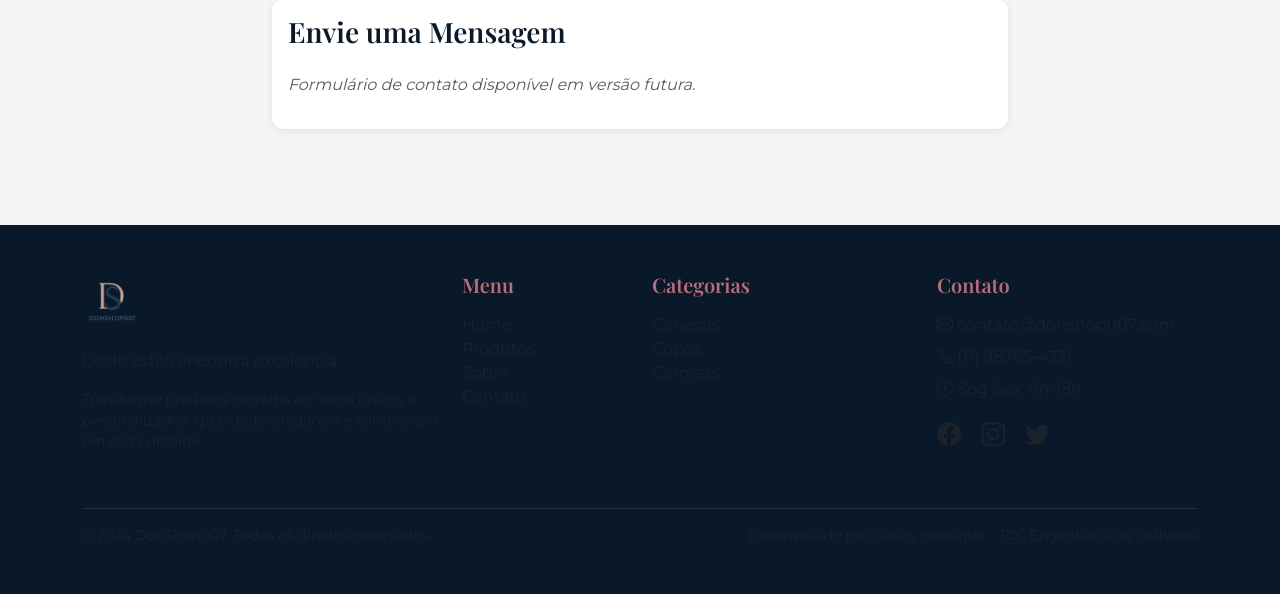
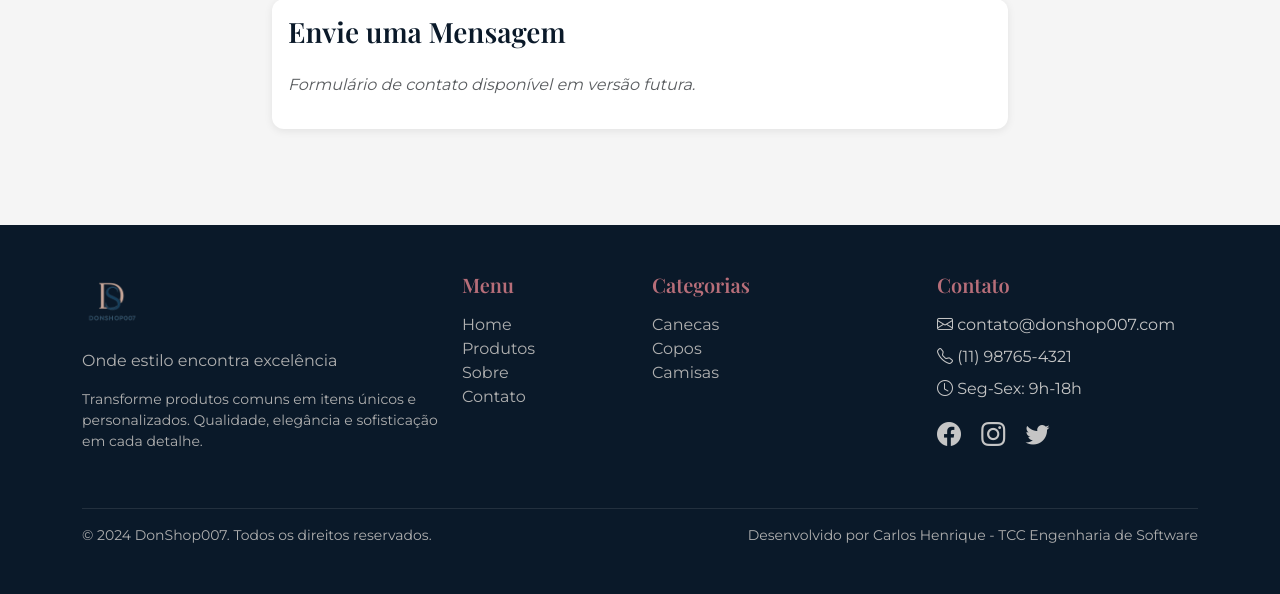
Before and after one commit to CarlosHCS001/donshop007-ecommerce, a Flask app: page /contato in a window 1280 px wide. Shown: the part 511-1105 px from the top of the page. Run offline with Flask 3, Linux system fonts and the light colour scheme; parts of the project's set-up code (start-up, migrations or seed data) failed here and were passed over; some libraries are stand-ins or nearby versions.

Commit message:
Update style.css

```diff
--- a/static/css/style.css
+++ b/static/css/style.css
@@ -1,11 +1,4 @@
-/*
- * DonShop007 - Estilo Customizado
- * Paleta de Cores:
- * - Azul Marinho Escuro: #0a1929
- * - Branco Gelo: #f5f5f5
- * - Dourado Rosé: #b76e79
- * - Cinza: #4a4a4a
- */
+/* Estilos DonShop007 */
 
 :root {
     --color-navy: #0a1929;
@@ -16,7 +9,7 @@
     --font-secondary: 'Playfair Display', serif;
 }
 
-/* ==== ESTILOS GERAIS ==== */
+/* geral */
 
 body {
     font-family: var(--font-primary);
@@ -34,7 +27,7 @@ a {
     transition: all 0.3s ease;
 }
 
-/* ==== NAVBAR ==== */
+/* navbar */
 
 .bg-navy {
     background-color: var(--color-navy) !important;
@@ -66,7 +59,7 @@ a {
     border-radius: 50%;
 }
 
-/* ==== BOTÕES ==== */
+/* botoes */
 
 .btn-rose {
     background-color: var(--color-rose-gold);
@@ -115,7 +108,7 @@ a {
     box-shadow: 0 4px 8px rgba(10, 25, 41, 0.3);
 }
 
-/* ==== CARDS ==== */
+/* cards */
 
 .card {
     border: none;
@@ -157,7 +150,7 @@ a {
     font-family: var(--font-secondary);
 }
 
-/* ==== HERO SECTION ==== */
+/* hero */
 
 .hero-section {
     background: linear-gradient(135deg, var(--color-navy) 0%, #0f2942 100%);
@@ -197,7 +190,7 @@ a {
     font-weight: 500;
 }
 
-/* ==== SEÇÃO COMO FUNCIONA ==== */
+/* como funciona */
 
 .how-it-works {
     padding: 80px 0;
@@ -243,7 +236,7 @@ a {
     font-size: 0.9rem;
 }
 
-/* ==== PRODUTOS ==== */
+/* produtos */
 
 .product-grid {
     display: grid;
@@ -268,7 +261,7 @@ a {
     color: #ffc107;
 }
 
-/* ==== FILTROS ==== */
+/* filtros */
 
 .filter-section {
     background-color: white;
@@ -284,7 +277,7 @@ a {
     margin-bottom: 0.5rem;
 }
 
-/* ==== CARRINHO ==== */
+/* carrinho */
 
 .cart-item {
     background-color: white;
@@ -308,7 +301,7 @@ a {
     border-radius: 6px;
 }
 
-/* ==== CHECKOUT ==== */
+/* checkout */
 
 .order-summary {
     background-color: white;
@@ -333,7 +326,7 @@ a {
     margin-top: 1rem;
 }
 
-/* ==== AVALIAÇÕES ==== */
+/* avaliacoes */
 
 .review-card {
     background-color: white;
@@ -357,7 +350,7 @@ a {
     color: #ffc107;
 }
 
-/* ==== ADMIN ==== */
+/* admin */
 
 .admin-sidebar {
     background-color: white;
@@ -403,14 +396,40 @@ a {
     margin: 0;
 }
 
-/* ==== FOOTER ==== */
+/* footer - cores mais claras pra leitura */
+
+footer {
+    color: #e0e0e0;
+}
+
+footer p,
+footer li,
+footer a {
+    color: #c5c5c5 !important;
+}
 
 footer a:hover {
     color: var(--color-rose-gold) !important;
 }
 
+footer h5 {
+    color: #ffffff !important;
+}
+
+footer .text-muted {
+    color: #b0b0b0 !important;
+}
+
+footer i {
+    color: #c5c5c5;
+}
+
 .text-rose {
     color: var(--color-rose-gold) !important;
+}
+
+.social-icons a {
+    color: #c5c5c5 !important;
 }
 
 .social-icons a:hover {
@@ -418,7 +437,7 @@ footer a:hover {
     transform: translateY(-3px);
 }
 
-/* ==== UTILIDADES ==== */
+/* utilidades */
 
 .section-title {
     font-size: 2.5rem;
@@ -448,7 +467,7 @@ footer a:hover {
     background-color: rgba(183, 110, 121, 0.1) !important;
 }
 
-/* ==== RESPONSIVIDADE ==== */
+/* responsivo */
 
 @media (max-width: 768px) {
     .hero-title {
@@ -468,7 +487,7 @@ footer a:hover {
     }
 }
 
-/* ==== ANIMAÇÕES ==== */
+/* animacoes */
 
 @keyframes fadeInUp {
     from {
@@ -485,7 +504,7 @@ footer a:hover {
     animation: fadeInUp 0.6s ease-out;
 }
 
-/* ==== LOGIN SOCIAL (FAKE) ==== */
+/* login social */
 
 .social-login-btn {
     width: 100%;
```
